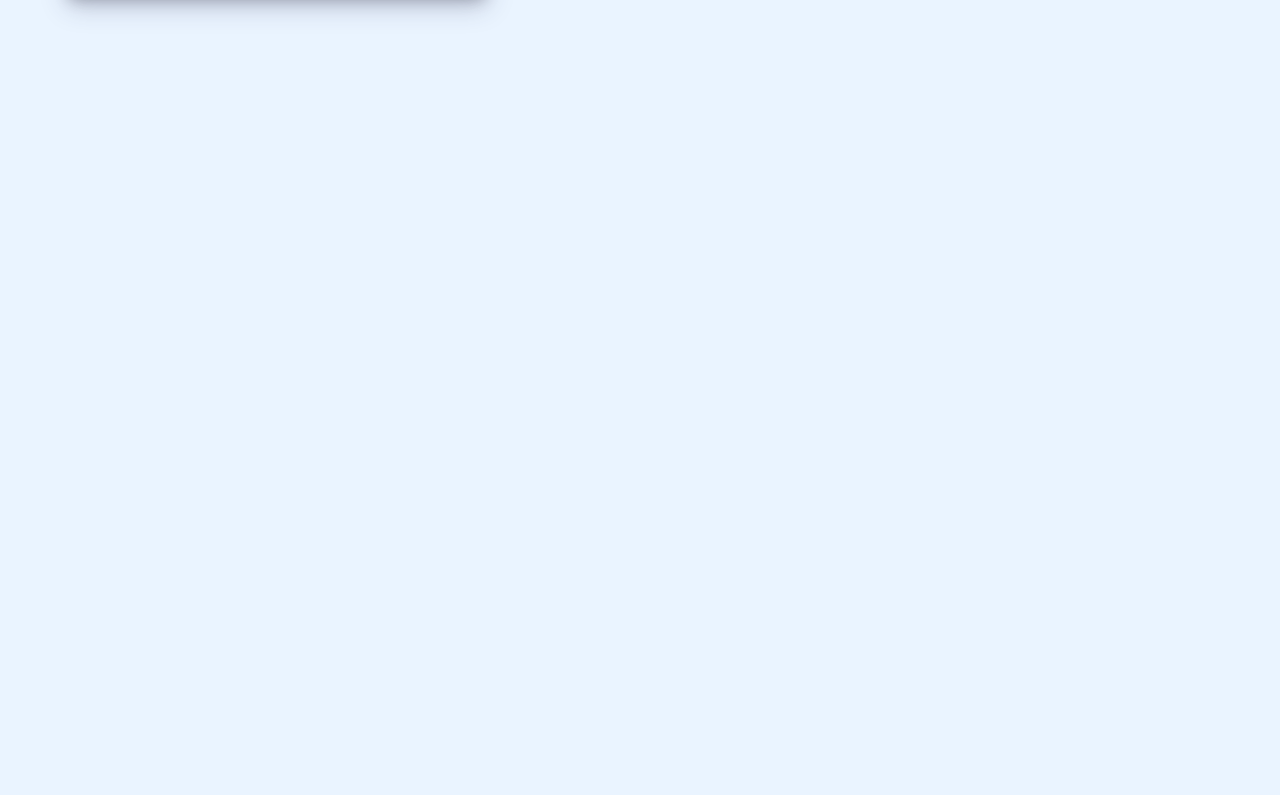
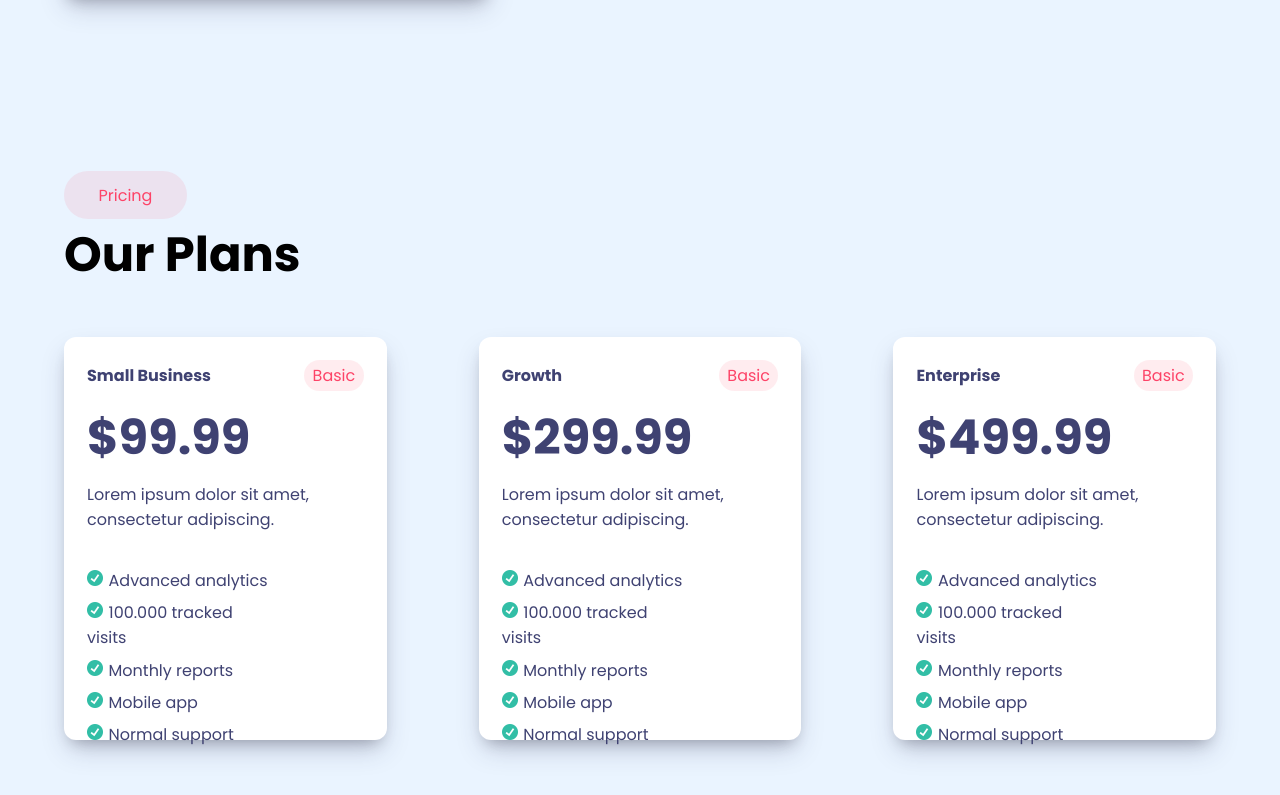
Before and after one commit to gmgordon15/sass-demo-site, a React (Create React App) app in the folder sass-demo-site/: page / in a window 1280 px wide. Shown: the part 2289-3084 px from the top of the page. Before the commit the page ends 2380 px from the top, so only its background shows below. Built offline with nearby package versions, Linux system fonts and the light colour scheme.

Commit message:
Added content and styles for section 4.

```diff
--- a/sass-demo-site/src/App.css
+++ b/sass-demo-site/src/App.css
@@ -407,3 +407,143 @@ body{
     color: white;
     border:none;
 }
+
+
+
+
+
+
+/*Section 4*/
+
+
+.Section-4-Container{
+    margin-top: 7%;
+    height: 80vh;
+    display: flex;
+    flex-direction: column;
+    margin-bottom: 4%;
+}
+
+.Section-4-Title-Container{
+    display: flex;
+    flex-direction: column;
+}
+
+.Pricing-Tag{
+
+    width: fit-content;
+    padding: 1% 3%;
+    border-radius: 100px;
+    background-color: rgba(253, 67, 103, 0.1);
+    color: #fd4367;
+}
+
+.Section-4-Title-Container h1{
+    font-size: 3rem;
+}
+
+
+.Section-4-Card-Container{
+    display: flex;
+    flex-direction: row;
+    height: 100%;
+    justify-content: space-between;
+    margin-top: 4%;
+}
+
+.Section-4-Card-1{
+    display: flex;
+    flex-direction: column;
+    height: 85%;
+    width: 28%;
+    border-radius: 12px;
+    padding: 2%;
+    background-color: white;
+    box-shadow: rgba(50, 50, 93, 0.25) 0px 13px 27px -5px, rgba(0, 0, 0, 0.3) 0px 8px 16px -8px;
+    color:rgb(63, 66, 114);
+}
+
+.Card-Title{
+    display:flex;
+    flex-direction: row;
+    justify-content: space-between;
+    align-items: center;
+    margin-bottom: 4%;
+}
+
+.Card-Title h4{
+    font-weight: bold;
+}
+
+.card-tag{
+    width: fit-content;
+    padding: 1% 3%;
+    border-radius: 100px;
+    background-color: rgba(253, 67, 103, 0.1);
+    color: #fd4367;
+}
+
+
+.discription-container{
+    display: flex;
+    flex-direction: column;
+
+}
+
+.discription-container h3{
+    font-size: 3rem;
+    margin-bottom: 3%;
+}
+
+.discription-container p{
+    margin-bottom: 3%
+}
+
+
+.list-container{
+    display: flex;
+    width: 100%;
+    margin-top: 10%;
+    margin-bottom: 10%;
+}
+
+
+
+
+.list-container img{
+    height: 1rem;
+   width: 1rem;
+   margin-right: 3%;
+}
+
+
+.list-items{
+    margin-bottom:4%;
+}
+
+
+
+.Section-4-Card-2{
+    display: flex;
+    flex-direction: column;
+    height: 85%;
+    width: 28%;
+    border-radius: 12px;
+    padding: 2%;
+    background-color: white;
+    box-shadow: rgba(50, 50, 93, 0.25) 0px 13px 27px -5px, rgba(0, 0, 0, 0.3) 0px 8px 16px -8px;
+    color:rgb(63, 66, 114)
+}
+
+
+.Section-4-Card-3{
+    display: flex;
+    flex-direction: column;
+    height: 85%;
+    width: 28%;
+    border-radius: 12px;
+    padding: 2%;
+    background-color: white;
+    box-shadow: rgba(50, 50, 93, 0.25) 0px 13px 27px -5px, rgba(0, 0, 0, 0.3) 0px 8px 16px -8px;
+    color:rgb(63, 66, 114)
+}
--- a/sass-demo-site/src/App.js
+++ b/sass-demo-site/src/App.js
@@ -4,6 +4,7 @@ import Navbar from './Navbar.js'
 import SectionOne from './sectionOne'
 import SectionTwo from './SectionTwo.js'
 import SectionThree from './SectionThree.js'
+import SectionFour from './SectionFour.js'
 
 
 function App() {
@@ -14,6 +15,7 @@ function App() {
       <SectionOne/>
       <SectionTwo/>
       <SectionThree/>
+      <SectionFour/>
 
     </div>
   )
--- /dev/null
+++ b/sass-demo-site/src/SectionFour.js
@@ -0,0 +1,91 @@
+import React from 'react'
+import CheckMark from './Icons/check.png'
+
+function SectionFour() {
+    return (
+        <div className="Section-4-Container">
+            <div className="Section-4-Title-Container">
+                <div className="Pricing-Tag">Pricing</div>
+                <h1>Our Plans</h1>
+            </div>
+
+            <div className="Section-4-Card-Container">
+                <div className="Section-4-Card-1">
+                    <div className="Card-Title">
+                        <h4>Small Business</h4>
+                        <div className="card-tag">Basic</div>
+                    </div>
+
+                    <div className="discription-container">
+                        <h3>$99.99</h3>
+                        <p>Lorem ipsum dolor sit amet, consectetur adipiscing.</p>
+                    </div>
+
+                    <div className="list-container">
+                        <ul>
+                            <div class="list-items"><img src={CheckMark}/>Advanced analytics</div>
+                            <div class="list-items"><img src={CheckMark}/>100.000 tracked visits</div>
+                            <div class="list-items"><img src={CheckMark}/>Monthly reports</div>
+                            <div class="list-items"><img src={CheckMark}/>Mobile app</div>
+                            <div class="list-items"><img src={CheckMark}/>Normal support</div>
+                        </ul>
+                    </div>
+
+                </div>
+
+
+
+                <div className="Section-4-Card-2">
+                    <div className="Card-Title">
+                        <h4>Growth</h4>
+                        <div className="card-tag">Basic</div>
+                    </div>
+
+                    <div className="discription-container">
+                        <h3>$299.99</h3>
+                        <p>Lorem ipsum dolor sit amet, consectetur adipiscing.</p>
+                    </div>
+
+                    <div className="list-container">
+                        <ul>
+                            <div class="list-items"><img src={CheckMark}/>Advanced analytics</div>
+                            <div class="list-items"><img src={CheckMark}/>100.000 tracked visits</div>
+                            <div class="list-items"><img src={CheckMark}/>Monthly reports</div>
+                            <div class="list-items"><img src={CheckMark}/>Mobile app</div>
+                            <div class="list-items"><img src={CheckMark}/>Normal support</div>
+                        </ul>
+                    </div>
+
+                </div>
+
+
+                <div className="Section-4-Card-3">
+                    <div className="Card-Title">
+                        <h4>Enterprise</h4>
+                        <div className="card-tag">Basic</div>
+                    </div>
+
+                    <div className="discription-container">
+                        <h3>$499.99</h3>
+                        <p>Lorem ipsum dolor sit amet, consectetur adipiscing.</p>
+                    </div>
+
+                    <div className="list-container">
+                        <ul>
+                            <div class="list-items"><img src={CheckMark}/>Advanced analytics</div>
+                            <div class="list-items"><img src={CheckMark}/>100.000 tracked visits</div>
+                            <div class="list-items"><img src={CheckMark}/>Monthly reports</div>
+                            <div class="list-items"><img src={CheckMark}/>Mobile app</div>
+                            <div class="list-items"><img src={CheckMark}/>Normal support</div>
+                        </ul>
+                    </div>
+
+                </div>
+
+            </div>
+
+        </div>
+    )
+}
+
+export default SectionFour
```
Also changed, not shown: sass-demo-site/src/Icons/check.png (added).
